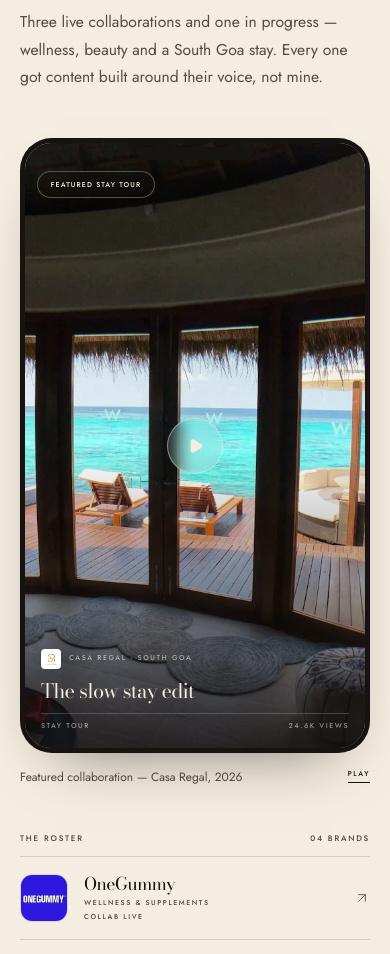
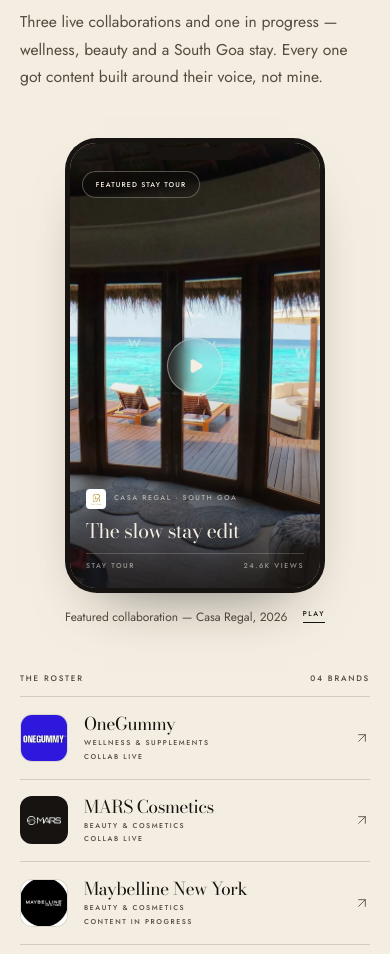
Before and after one commit to prathameshkarambelkar/manali-portfolio-website, a Next.js app: page / in a window 390 px wide. Shown: the part 8500-9454 px from the top of the page. Built offline with nearby package versions, Linux system fonts and the light colour scheme; a web font is replaced by a local one.

Commit message:
Constrain the featured partnership reel
Limit the featured Casa Regal reel to 300px on desktop and 260px on mobile so it sits properly against the brand roster instead of dominating the section.

```diff
--- a/components/sections/Partners.tsx
+++ b/components/sections/Partners.tsx
@@ -127,7 +127,7 @@ export function Partners() {
 
           <div className="order-1 lg:order-2 lg:col-span-5">
             <Reveal delay={0.1}>
-              <div className="lg:sticky lg:top-28">
+              <div className="mx-auto w-full max-w-[260px] sm:max-w-[300px] lg:sticky lg:top-28">
                 <button
                   type="button"
                   onClick={openCasaRegal}
@@ -179,7 +179,7 @@ export function Partners() {
                     </div>
                   </PhoneFrame>
                 </button>
-                <div className="mt-4 flex items-center justify-between gap-3">
+                <div className="mt-4 flex flex-wrap items-center justify-between gap-3">
                   <p className="text-xs text-ink-soft">
                     Featured collaboration — Casa Regal, 2026
                   </p>
```
